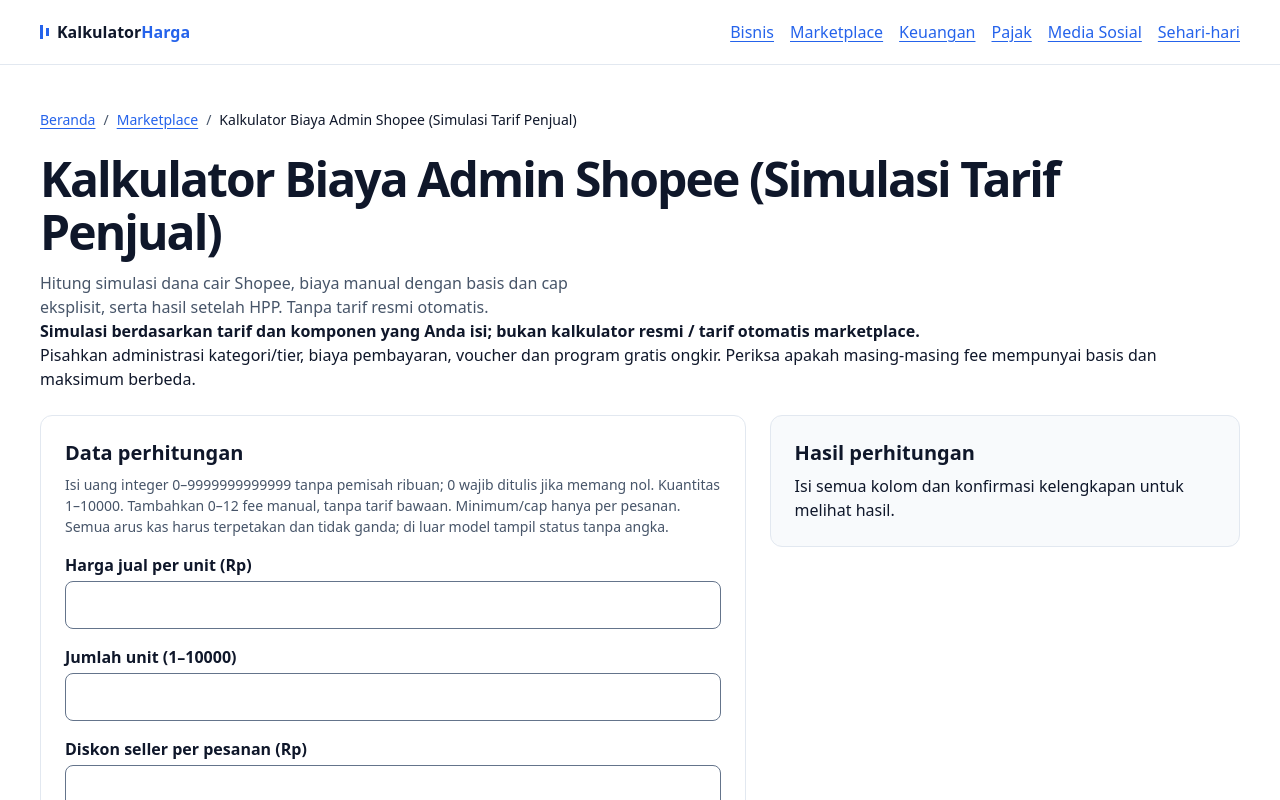
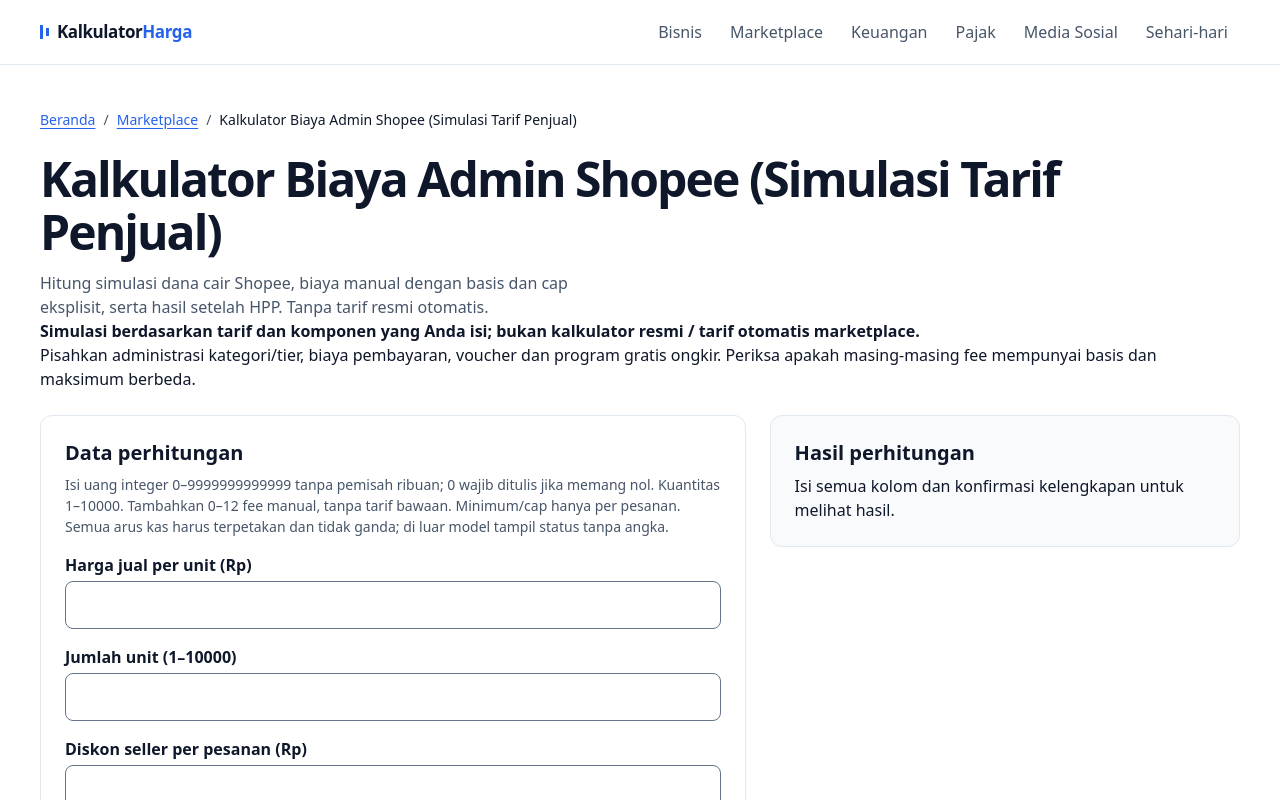
Before and after one commit to neodymium-web/kalkulatorhargav2, a Next.js app: page /kalkulator/shopee in a window 1280 px wide. Shown: the top 800 px of the page. Built offline with nearby package versions, Linux system fonts and the light colour scheme.

Commit message:
design: improve brand rhythm and compact accessible navigation

```diff
--- a/components/site-header.module.css
+++ b/components/site-header.module.css
@@ -1,4 +1,9 @@
-.header { border-bottom: 1px solid var(--border-subtle); }
+.header {
+  position: relative;
+  z-index: 2;
+  background: var(--surface-page);
+  border-bottom: 1px solid var(--border-subtle);
+}
 
 .nav {
   display: flex;
@@ -9,10 +14,28 @@
   min-height: var(--space-16);
 }
 
-.links { display: flex; flex-wrap: wrap; column-gap: var(--space-4); }
+.links { display: flex; flex-wrap: wrap; gap: var(--space-1); }
+.links a {
+  padding-inline: var(--space-3);
+  border-radius: var(--radius-control);
+  color: var(--text-secondary);
+  text-decoration: none;
+  transition: background-color var(--motion-fast) var(--motion-ease), color var(--motion-fast) var(--motion-ease);
+}
+.links a:hover, .links a[aria-current] {
+  color: var(--action-hover);
+  background: var(--surface-highlight);
+}
 .nav a { display: inline-flex; align-items: center; min-height: var(--target-min); }
 .nav a[aria-current] { font-weight: var(--weight-label); }
-.brand { font-weight: 800; color: var(--text-primary); text-decoration: none; }
+.brand {
+  font-size: 1.0625rem;
+  font-weight: 800;
+  letter-spacing: -.025em;
+  color: var(--text-primary);
+  text-decoration: none;
+  white-space: nowrap;
+}
 .brand span { color: var(--action-primary); }
 
 .mark {
@@ -43,3 +66,9 @@
   color: var(--text-secondary);
   font: var(--text-small) var(--font-ui);
 }
+
+@media (max-width: 47.99rem) {
+  .nav { padding-block: var(--space-2); }
+  .links { width: 100%; flex-wrap: nowrap; overflow-x: auto; scrollbar-width: thin; padding-bottom: var(--space-1); }
+  .links a { white-space: nowrap; }
+}
```
